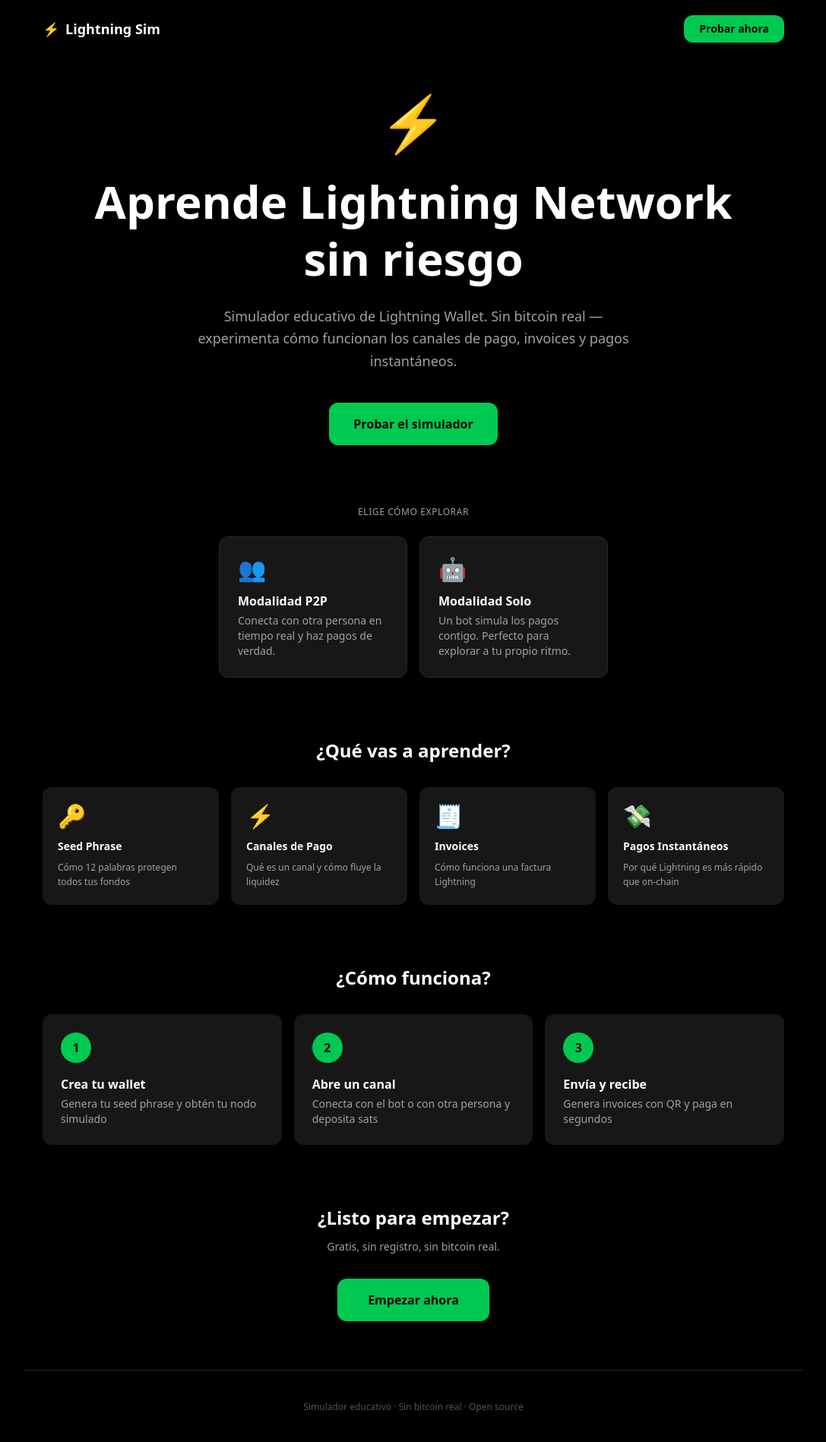
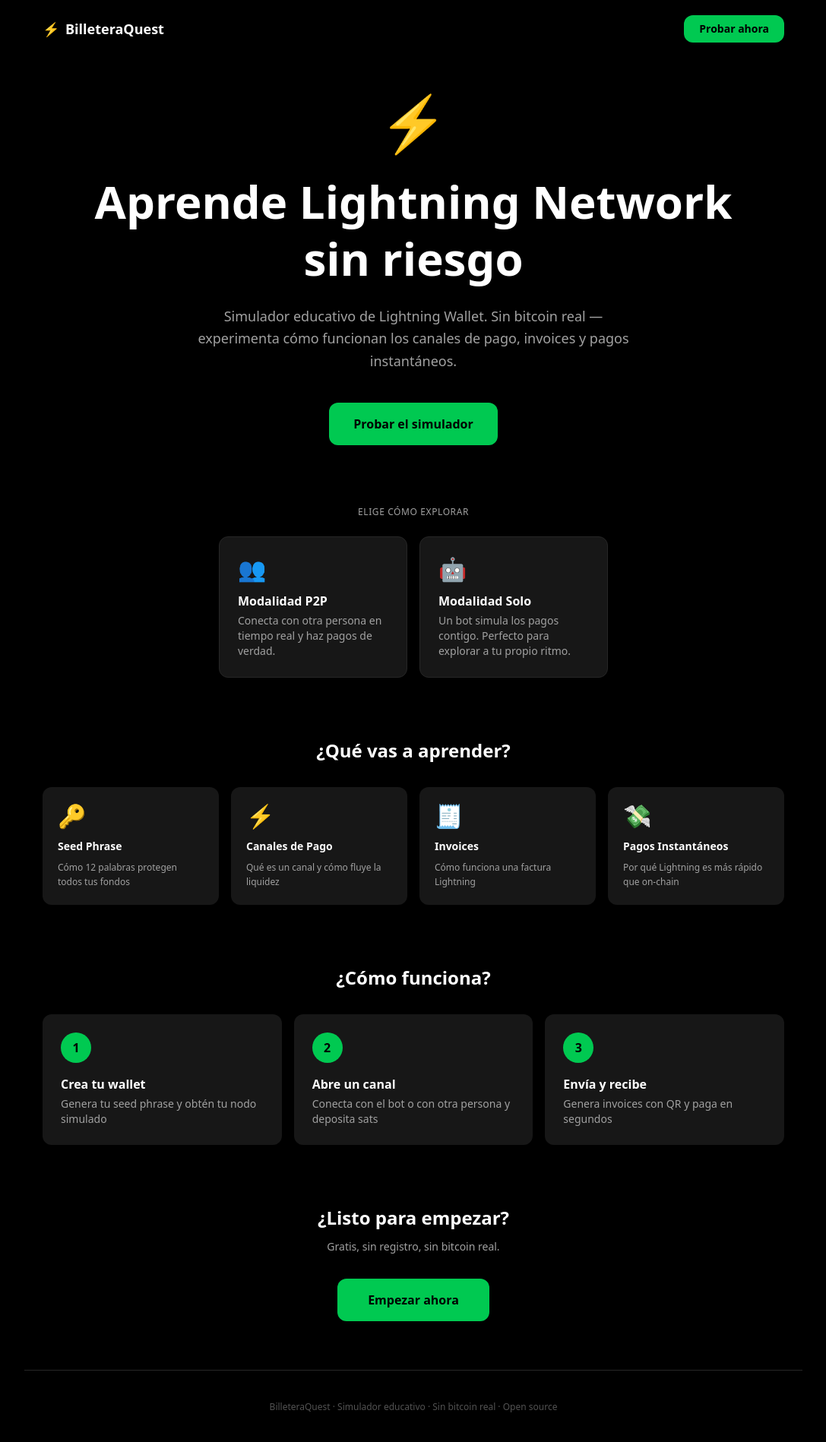
Before and after one commit to Sharmaz/lightningWalletSimulator, a React (Vite) app in the folder client/: page / in a window 1280 px wide. Shown: the whole page at 76% size, without its empty margins (96-1183 px from the left). Built offline with nearby package versions, Linux system fonts and the light colour scheme; no server answers.

Commit message:
update langing page to work with the domain name.

```diff
--- a/client/index.html
+++ b/client/index.html
@@ -4,7 +4,7 @@
     <meta charset="UTF-8" />
     <link rel="icon" type="image/svg+xml" href="#" />
     <meta name="viewport" content="width=device-width, initial-scale=1.0" />
-    <title>Lightning Wallet Simulator</title>
+    <title>BilleteraQuest</title>
     <script>
       (function(l) {
         if (l.search[1] === "/") {
--- a/client/src/pages/Landing.jsx
+++ b/client/src/pages/Landing.jsx
@@ -21,7 +21,7 @@ export default function Landing() {
       <header className="max-w-5xl mx-auto px-6 py-5 flex items-center justify-between">
         <div className="flex items-center gap-2 font-bold text-lg">
           <span>⚡</span>
-          <span>Lightning Sim</span>
+          <span>BilleteraQuest</span>
         </div>
         <button
           onClick={() => navigate("/onboarding")}
@@ -114,7 +114,7 @@ export default function Landing() {
 
       <footer className="max-w-5xl mx-auto px-6 py-10 text-center border-t border-neutral-800 mt-8">
         <p className="text-neutral-600 text-xs">
-          Simulador educativo · Sin bitcoin real · Open source
+          BilleteraQuest · Simulador educativo · Sin bitcoin real · Open source
         </p>
       </footer>
     </div>
--- a/client/vite.config.js
+++ b/client/vite.config.js
@@ -4,7 +4,7 @@ import { defineConfig } from "vite";
 import { nodePolyfills } from "vite-plugin-node-polyfills";
 
 export default defineConfig(({ mode }) => ({
-  base: mode === "production" ? "/lightningWalletSimulator/" : "/",
+  base: "/",
   plugins: [
     react(),
     nodePolyfills(),
```
